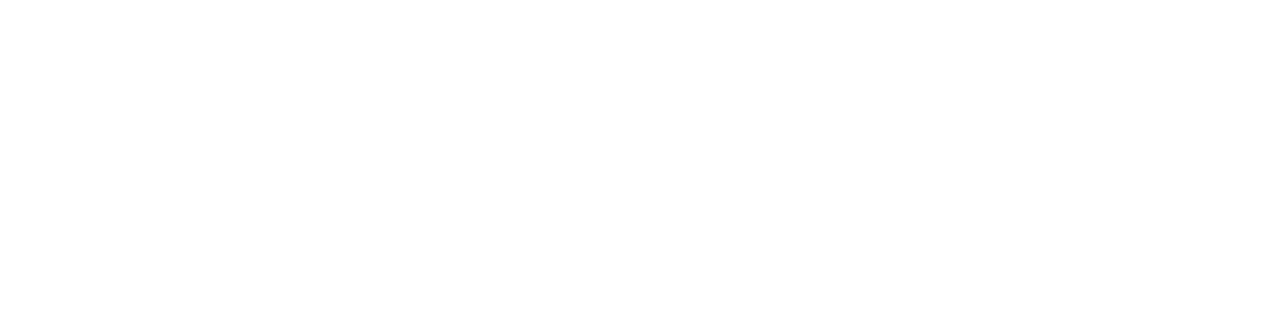
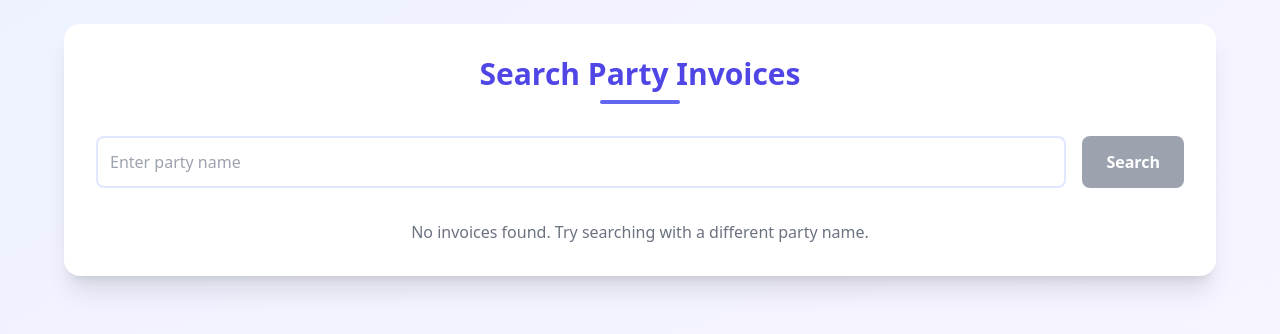
Before and after one commit to subhamoy222/inventory-frontent, a React (Create React App) app: page /party-invoices in a window 1280 px wide. Before the commit this address had no page. Shown: the top 334 px of the page. Built offline with nearby package versions, Linux system fonts and the light colour scheme.

Commit message:
chnages in frontned

```diff
--- a/src/App.js
+++ b/src/App.js
@@ -14,6 +14,7 @@
 import ExpiryBillForm from './components/ExpiryBillForm';
 import BillGenerationDocs from './components/BillGenerationDocs';
 import PurchaseHistory from './components/PurchaseHistory';
+import PartyInvoiceSearch from './components/PartyInvoiceSearch';
 import { Toaster } from 'react-hot-toast';
 // import ExpiryBillList from './components/ExpiryBills/ExpiryBillList.js';
 // import CreateExpiryBill from './components/ExpiryBills/CreateExpiryBill.js';
@@ -43,6 +44,7 @@
           <Route path="/return-bill" element={<ReturnBillForm />} />
           <Route path="/expiry-bill" element={<ExpiryBillForm />} />
           <Route path="/purchase-history" element={<PurchaseHistory />} />
+          <Route path="/party-invoices" element={<PartyInvoiceSearch />} />
         </Routes>
       </div>
     </Router>
--- /dev/null
+++ b/src/components/PartyInvoiceSearch.js
@@ -0,0 +1,122 @@
+import React, { useState } from 'react';
+
+const PartyInvoiceSearch = () => {
+  const [partyName, setPartyName] = useState('');
+  const [invoices, setInvoices] = useState([]);
+  const [loading, setLoading] = useState(false);
+  const [error, setError] = useState('');
+
+  const searchInvoices = async () => {
+    try {
+      setLoading(true);
+      setError('');
+
+      const token = localStorage.getItem('token');
+      if (!token) {
+        setError('Please login first');
+        return;
+      }
+
+      const response = await fetch(
+        `https://medicine-inventory-system.onrender.com/api/bills/party-invoices/${encodeURIComponent(partyName)}`,
+        {
+          method: 'GET',
+          headers: {
+            'Authorization': `Bearer ${token}`,
+            'Content-Type': 'application/json'
+          }
+        }
+      );
+
+      const data = await response.json();
+
+      if (!response.ok) {
+        throw new Error(data.message || 'Failed to fetch invoices');
+      }
+
+      setInvoices(data.invoices);
+    } catch (err) {
+      setError(err.message);
+      setInvoices([]);
+    } finally {
+      setLoading(false);
+    }
+  };
+
+  return (
+    <div className="min-h-screen bg-gradient-to-br from-indigo-50 to-purple-50 p-6">
+      <div className="max-w-6xl mx-auto bg-white rounded-2xl shadow-xl p-8">
+        <div className="mb-8 text-center">
+          <h2 className="text-3xl font-bold text-indigo-600 mb-2">Search Party Invoices</h2>
+          <div className="h-1 w-20 bg-indigo-500 mx-auto rounded-full"></div>
+        </div>
+
+        <div className="mb-8">
+          <div className="flex gap-4">
+            <input
+              type="text"
+              value={partyName}
+              onChange={(e) => setPartyName(e.target.value)}
+              placeholder="Enter party name"
+              className="flex-1 rounded-lg border-2 border-indigo-100 focus:border-indigo-500 focus:ring-2 focus:ring-indigo-200 p-3 transition-colors"
+            />
+            <button
+              onClick={searchInvoices}
+              disabled={loading || !partyName.trim()}
+              className="px-6 py-3 bg-indigo-600 hover:bg-indigo-700 text-white rounded-lg font-semibold transition-colors disabled:bg-gray-400"
+            >
+              {loading ? 'Searching...' : 'Search'}
+            </button>
+          </div>
+        </div>
+
+        {error && (
+          <div className="mb-4 p-4 bg-red-100 text-red-700 rounded-lg">
+            {error}
+          </div>
+        )}
+
+        {invoices.length > 0 && (
+          <div className="rounded-xl border-2 border-indigo-50 overflow-hidden">
+            <table className="w-full">
+              <thead className="bg-indigo-600 text-white">
+                <tr>
+                  <th className="px-4 py-3 text-left">Invoice Number</th>
+                  <th className="px-4 py-3 text-left">Date</th>
+                  <th className="px-4 py-3 text-left">Items</th>
+                  <th className="px-4 py-3 text-right">Total Amount</th>
+                </tr>
+              </thead>
+              <tbody className="divide-y divide-indigo-50">
+                {invoices.map((invoice) => (
+                  <tr key={invoice._id} className="hover:bg-indigo-50">
+                    <td className="px-4 py-3">{invoice.saleInvoiceNumber}</td>
+                    <td className="px-4 py-3">{new Date(invoice.date).toLocaleDateString()}</td>
+                    <td className="px-4 py-3">
+                      <ul className="list-disc list-inside">
+                        {invoice.items.map((item, index) => (
+                          <li key={index}>
+                            {item.itemName} - {item.quantity} x ₹{item.mrp}
+                          </li>
+                        ))}
+                      </ul>
+                    </td>
+                    <td className="px-4 py-3 text-right">₹{invoice.totalAmount}</td>
+                  </tr>
+                ))}
+              </tbody>
+            </table>
+          </div>
+        )}
+
+        {!loading && invoices.length === 0 && !error && (
+          <div className="text-center text-gray-500">
+            No invoices found. Try searching with a different party name.
+          </div>
+        )}
+      </div>
+    </div>
+  );
+};
+
+export default PartyInvoiceSearch;
```
